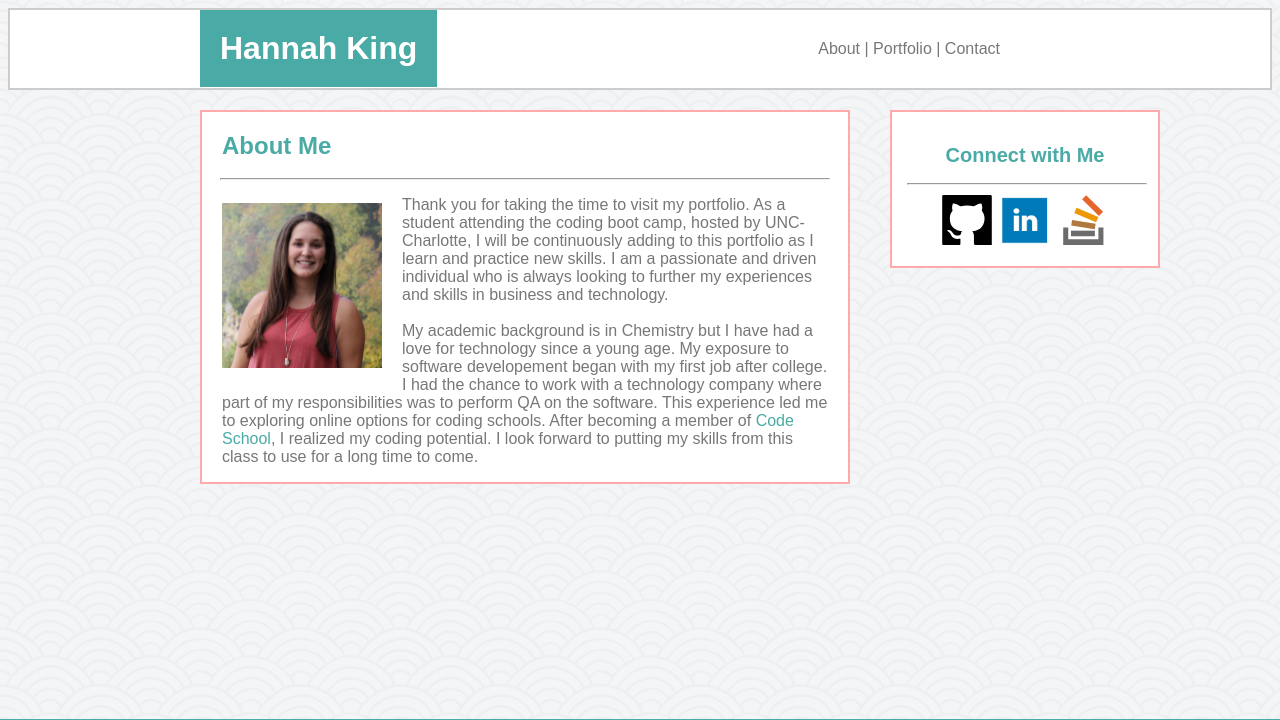
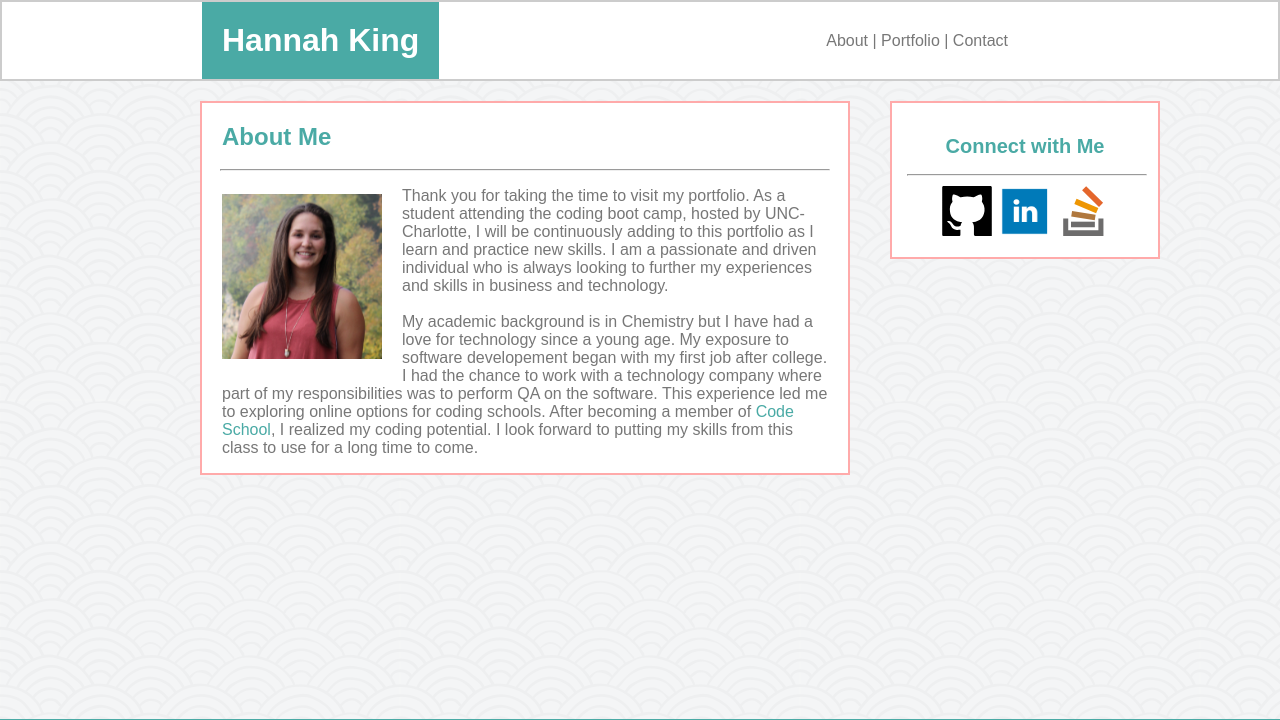
Before and after one commit to hmk7805/Basic-Portfolio, a PHP site: page / in a window 1280 px wide. Shown: the top 720 px of the page. Run offline with PHP 8.4, Linux system fonts and the light colour scheme.

Commit message:
fixed header, fixed some position issues and changed div to main for semantics

```diff
--- a/assets/css/style.css
+++ b/assets/css/style.css
@@ -18,6 +18,10 @@ h1 h2 h3 h4{
 header{
 	background-color: #ffffff;
 	width:100%;
+	height: 81px;
+	position: absolute;
+	top:0;
+	left:0;
 	overflow:auto;
 	border: 2px solid #cccccc;
 	margin:0px 0px 20px 0px;
@@ -67,9 +71,10 @@ a {
 /*navigation forms formatting end*/
 
 
-.content-area {
+main {
 	width:960px;
 	position:absolute;
+	top:101px;
 	left:200px;
 	margin-bottom:80px;
 	overflow: hidden;
--- a/contact.html
+++ b/contact.html
@@ -23,7 +23,7 @@
 	</nav>
 </header>
 
-<div class="content-area">
+<main>
 
 <section class="contact-page">
 
@@ -57,7 +57,7 @@
 
 </aside>
 
-</div>
+</main>
 
 <footer>
 		<h3>&#169; Copyright 2016 Hannah King</h3>
--- a/index.html
+++ b/index.html
@@ -15,7 +15,7 @@
 	<nav>
 		<ul class="navlinks">
 		<li><a href="index.html">About</a></li>
-		<li>|</li>
+		<li>| </li>
 		<li><a href="portfolio.html">Portfolio</a></li>
 		<li>|</li>
 		<li><a href="contact.html">Contact</a></li>
@@ -24,7 +24,7 @@
 </header>
 
 
-<div class="content-area">
+<main>
 
 <section class="about-page">
 
@@ -54,7 +54,7 @@ My academic background is in Chemistry but I have had a love for technology sinc
 	<a href="http://stackoverflow.com/users/6827969/hannah-king?tab=profile" target="_blank"><img src="assets/images/stackoverflow_icon.svg" alt="stack overflow" class="icons" id="stackoverflow"></a>
 
 </aside>
-</div>
+</main>
 
 <footer>
 		<h3>&#169; Copyright 2016 Hannah King</h3>
```
Also changed, not shown: portfolio.html (+4 -3 lines).
